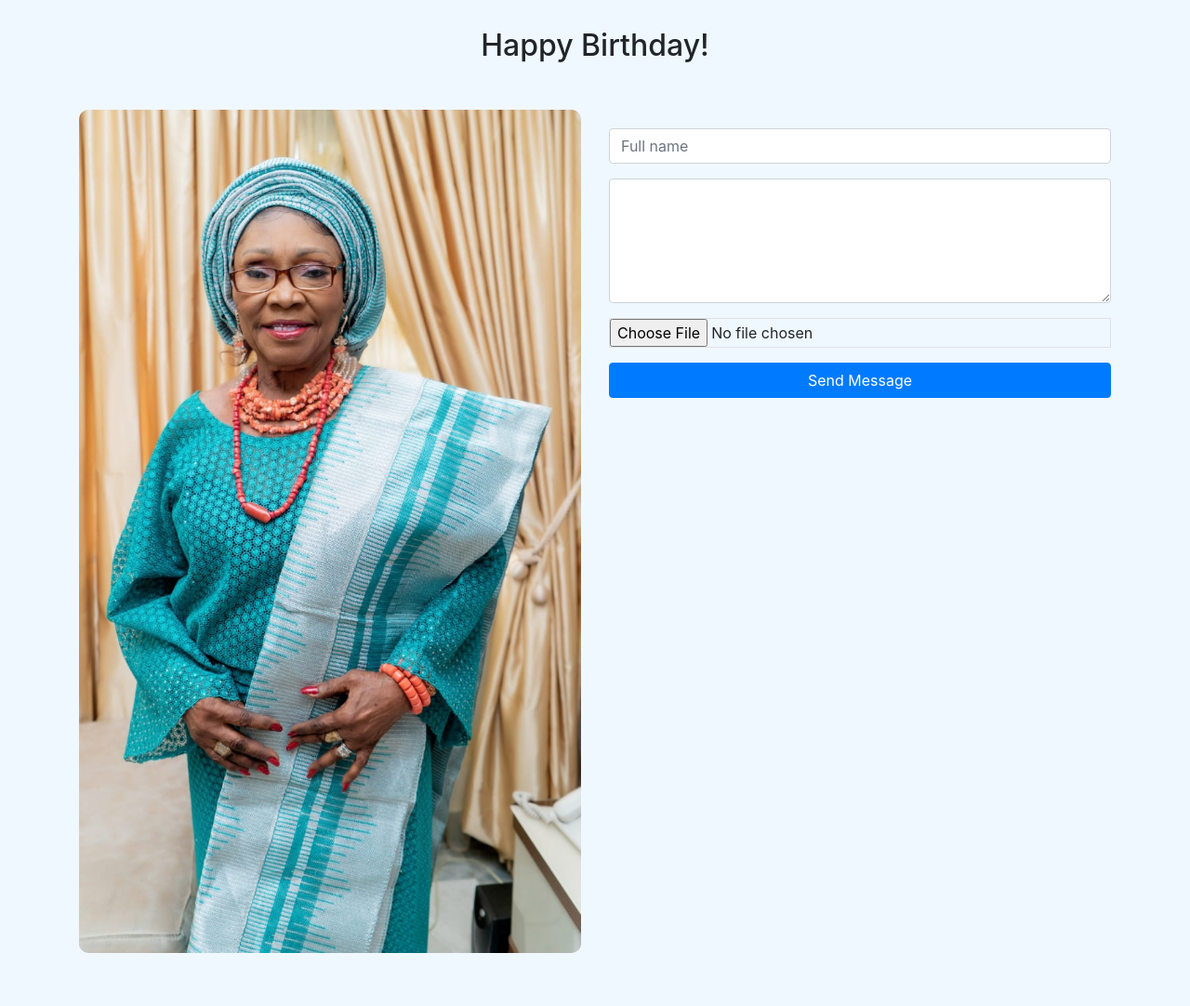
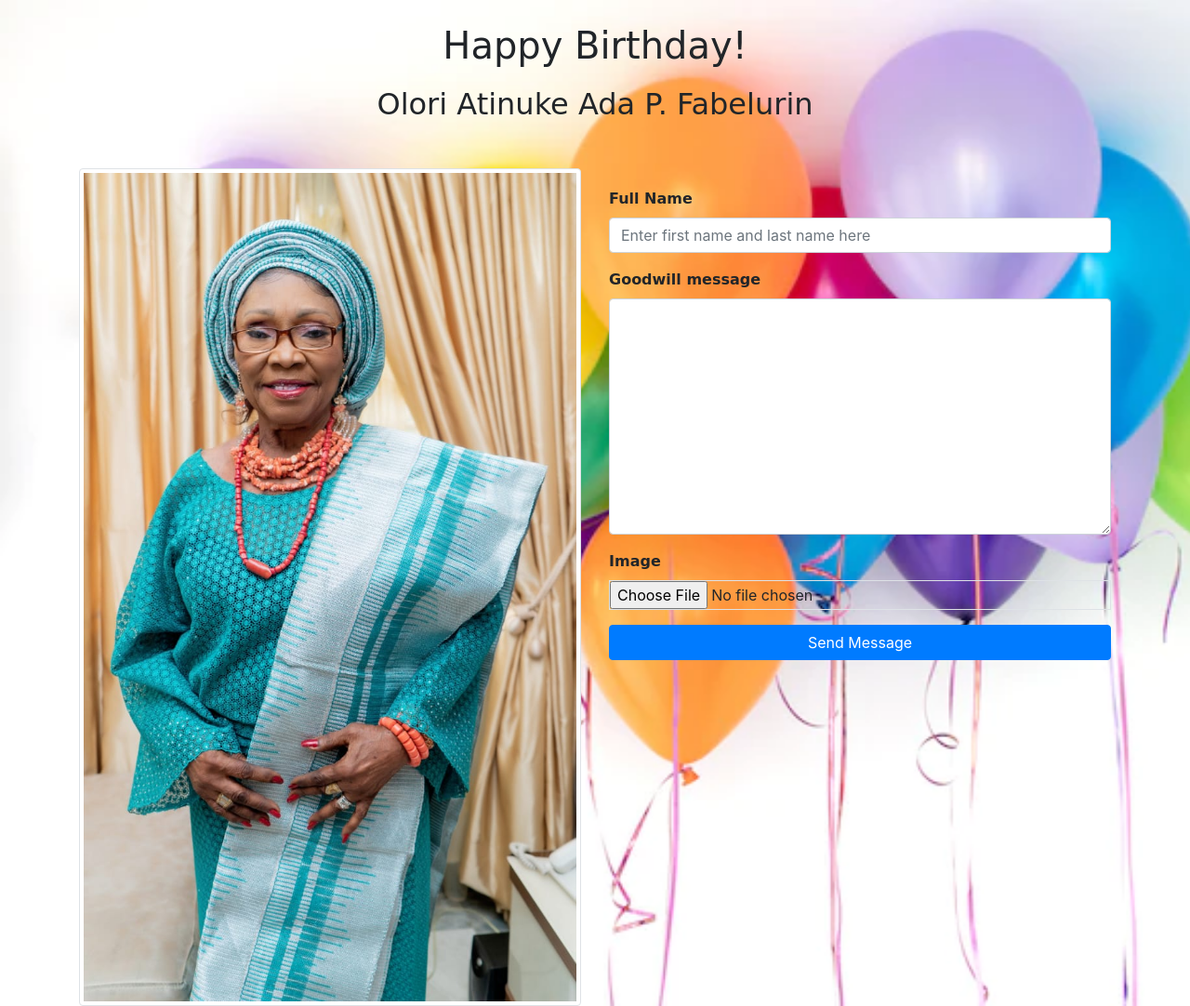
Before and after one commit to dexterautonomy/birthday-template, a Spring Boot app: page /api/v1/home in a window 1280 px wide. Shown: the whole page at 93% size. Before the commit the page ends 1025 px from the top, so only its background shows below. Run offline with Spring Boot 4, Linux system fonts and the light colour scheme.

Commit message:
Initial commit

```diff
--- a/src/main/java/com/hingebridge/devops/controllers/HomeController.java
+++ b/src/main/java/com/hingebridge/devops/controllers/HomeController.java
@@ -1,15 +1,20 @@
 package com.hingebridge.devops.controllers;
 
+import lombok.extern.slf4j.Slf4j;
 import org.springframework.stereotype.Controller;
 import org.springframework.web.bind.annotation.GetMapping;
 import org.springframework.web.bind.annotation.RequestMapping;
 
+import javax.servlet.http.HttpServletRequest;
+
+@Slf4j
 @Controller
 @RequestMapping("api/v1")
 public class HomeController {
 
 	@GetMapping("home")
-	public String homepage() {
+	public String homepage(HttpServletRequest request) {
+		log.info("--->> Incoming request remote addr: {}", request.getRemoteAddr());
 		return "pages/home";
 	}
 }
--- a/src/main/java/com/hingebridge/devops/helpers/Encryption.java
+++ b/src/main/java/com/hingebridge/devops/helpers/Encryption.java
@@ -113,7 +113,7 @@ public class Encryption {
 //	public static void main(String[] args) {
 //		Encryption enc = new Encryption("YHVH/4#W");
 //
-//		log.info("--->> Username: {}", enc.encryptStringEncoded("dexterautonomy@gmail.com"));
-//		log.info("--->> Password: {}", enc.encryptStringEncoded("wpiytmxehjgboeus"));
+//		log.info("--->> Username: {}", enc.encryptStringEncoded("8c94d7c0ce2ee2"));
+//		log.info("--->> Password: {}", enc.encryptStringEncoded("8155f0b0ed72a0"));
 //	}
 }
--- a/src/main/resources/static/css/style.css
+++ b/src/main/resources/static/css/style.css
@@ -2,6 +2,19 @@
 	padding: 0px !important;
 	margin: 0px !important;
 	background-color: aliceblue !important;
+	background-image: url("../images/bkimg (1).webp");
+	background-size: cover;
+}
+
+.headerOne {
+	text-align: center;
+	margin-top: 25px;
+	font-family: Comic Sans MS;
+}
+
+.nameHeader {
+	font-family: Comic Sans MS;
+	text-align: center; margin-top: 20px;
 }
 
 .img-div {
@@ -29,7 +42,10 @@
 	margin: 0 auto;
 }
 
-
+label {
+	font-weight: bold;
+	font-family: Comic Sans MS;
+}
 
 
 
@@ -55,12 +71,12 @@
 }
 
 .show_{
-	display: block;
-	-webkit-animation: fadein 1s;
-	-moz-animation: fadein 1s;
-	-ms-animation: fadein 1s;
-	-o-animation: fadein 1s;
-	animation: fadein 1s;
+	display: block; !important;
+	-webkit-animation: fadein 1s !important;
+	-moz-animation: fadein 1s !important;
+	-ms-animation: fadein 1s !important;
+	-o-animation: fadein 1s !important;
+	animation: fadein 1s !important;
 }
 
 .hide_{
@@ -88,10 +104,10 @@
 	border: 1px solid #888;
 	width: 60% !important;
 	box-shadow: 0 4px 8px 0 rgba(0,0,0,0.2),0 6px 20px 0 rgba(0,0,0,0.19);
-	-webkit-animation-name: animatetop;
-	-webkit-animation-duration: 0.4s;
-	animation-name: animatetop;
-	animation-duration: 0.4s
+	-webkit-animation-name: animatetop !important;
+	-webkit-animation-duration: 0.4s !important;
+	animation-name: animatetop !important;
+	animation-duration: 0.4s !important;
 }
 
 @-webkit-keyframes animatetop {
--- a/src/main/resources/static/js/script.js
+++ b/src/main/resources/static/js/script.js
@@ -4,61 +4,16 @@ $(document).contextmenu(function(){
 
 $(document).ready(function() {
 	let resetKey = false;
-
-	$(window).click(function(event) {
-		if ($(event.target).is($("#myModal_")) && $("#myModal_").is(":visible")) {
-			if(resetKey) {
-				reset();
-			}
-
-			$("#info").html("");
-			$("#info").removeClass("show_").addClass("hide_");
-	    	$("#myModal_").removeClass("show_").addClass("hide_");
-	  	}
-	});
-
 	let cloudinaryDetails = {
 		uploadPreset: 'wpvsxpyx',
 		apiKey: '493351181962539',
 		cloudName: 'disl5oe7o'
 	};
 
-	$('#submitMessage').click(function(e){
+	$('#submitMessage').click(function(e) {
 		e.preventDefault();
 		processImpl();
 	});
-
-	function reset() {
-		$("#info").html("");
-		$('#message').val("");
-		$('#fullname').val("");
-		$($('#image')[0]).val("");
-	}
-
-	function uploadToCloud(file) {
-		let imageUrl = null;
-		let request = new XMLHttpRequest();
-
-		let formData = new FormData();
-		formData.append('file', file);
-		formData.append('upload_preset', cloudinaryDetails.uploadPreset);
-		formData.append('tags', 'upload');
-
-		request.onreadystatechange = function() {
-			if (request.readyState === 4) {
-				imageUrl = JSON.parse(request.response).secure_url;
-			}
-		};
-		request.open("POST", `https://api.cloudinary.com/v1_1/${cloudinaryDetails.cloudName}/upload`, false);
-		request.send(formData);
-
-		return imageUrl;
-	}
-
-	function validateImageFormat(fileName) {
-		return fileName.endsWith(".jpg") || fileName.endsWith(".png") || fileName.endsWith(".jpeg")
-			|| fileName.endsWith(".JPG") || fileName.endsWith(".PNG") || fileName.endsWith(".JPEG")
-	}
 
 	function processImpl() {
 		$("#myModal_").removeClass("hide_").addClass("show_");
@@ -153,4 +108,49 @@ $(document).ready(function() {
 			$("#info").html(msg);
 		}
 	}
+
+	function reset() {
+		$("#info").html("");
+		$('#message').val("");
+		$('#fullname').val("");
+		$($('#image')[0]).val("");
+	}
+
+	function validateImageFormat(fileName) {
+		return fileName.endsWith(".jpg") || fileName.endsWith(".png") || fileName.endsWith(".jpeg")
+			|| fileName.endsWith(".JPG") || fileName.endsWith(".PNG") || fileName.endsWith(".JPEG")
+			|| fileName.endsWith(".webp")
+	}
+
+	function uploadToCloud(file) {
+		let imageUrl = null;
+		let request = new XMLHttpRequest();
+
+		let formData = new FormData();
+		formData.append('file', file);
+		formData.append('upload_preset', cloudinaryDetails.uploadPreset);
+		formData.append('tags', 'upload');
+
+		request.onreadystatechange = function() {
+			if (request.readyState === 4) {
+				imageUrl = JSON.parse(request.response).secure_url;
+			}
+		};
+		request.open("POST", `https://api.cloudinary.com/v1_1/${cloudinaryDetails.cloudName}/upload`, false);
+		request.send(formData);
+
+		return imageUrl;
+	}
+
+	$(window).click(function(event) {
+		if ($(event.target).is($("#myModal_")) && $("#myModal_").is(":visible")) {
+			if(resetKey) {
+				reset();
+			}
+
+			$("#info").html("");
+			$("#info").removeClass("show_").addClass("hide_");
+			$("#myModal_").removeClass("show_").addClass("hide_");
+		}
+	});
 });
--- a/src/main/resources/templates/pages/home.html
+++ b/src/main/resources/templates/pages/home.html
@@ -8,8 +8,8 @@
         <link rel="stylesheet" href="https://cdn.jsdelivr.net/npm/bootstrap@4.6.1/dist/css/bootstrap.min.css">
     </head>
     <body>
-        <h2 style="text-align: center; margin-top: 30px;">Happy Birthday!</h2>
-
+        <h1 class="headerOne">Happy Birthday!</h1>
+        <h2 class="nameHeader">Olori Atinuke Ada P. Fabelurin</h2>
         <div>
             <div id="myModal_" class="modal_ hide_">
                 <div class="modal-content">
@@ -31,18 +31,21 @@
         <div class="container">
             <div class="row enDiv">
                 <div class="img-div col-sm-6">
-                    <img th:src="@{/images/queenfabmama.jpeg}" class="img-cl"/>
+                    <img th:src="@{/images/queenfabmama.jpeg}" class="img-thumbnail img-cl"/>
                 </div>
 
                 <div class="col-sm-6 form-div">
                     <div id="felicitForm">
                         <div class="form-group">
-                            <input type="text" class="form-control" id="fullname" placeholder="Full name" name="fullname" required>
+                            <label>Full Name</label>
+                            <input type="text" class="form-control" id="fullname" placeholder="Enter first name and last name here" name="fullname" required>
                         </div>
                         <div class="form-group">
-                            <textarea id="message" class="form-control" rows="5" required></textarea>
+                            <label>Goodwill message</label>
+                            <textarea id="message" class="form-control" rows="10" required></textarea>
                         </div>
                         <div class="form-group">
+                            <label>Image</label>
                             <input id="image" type="file" class="form-control-file border" required>
                         </div>
                         <button id="submitMessage" type="submit" class="btn btn-primary btn-block">Send Message</button>
```
Also changed, not shown: src/main/resources/application.properties (+5 -10 lines), src/main/resources/templates/pages/birthday_template.html (+20 -9 lines), src/main/resources/static/images/bkimg (1).jpg (added), src/main/resources/static/images/bkimg (1).webp (added), src/main/resources/static/images/bkimg (2).jpg (added).
